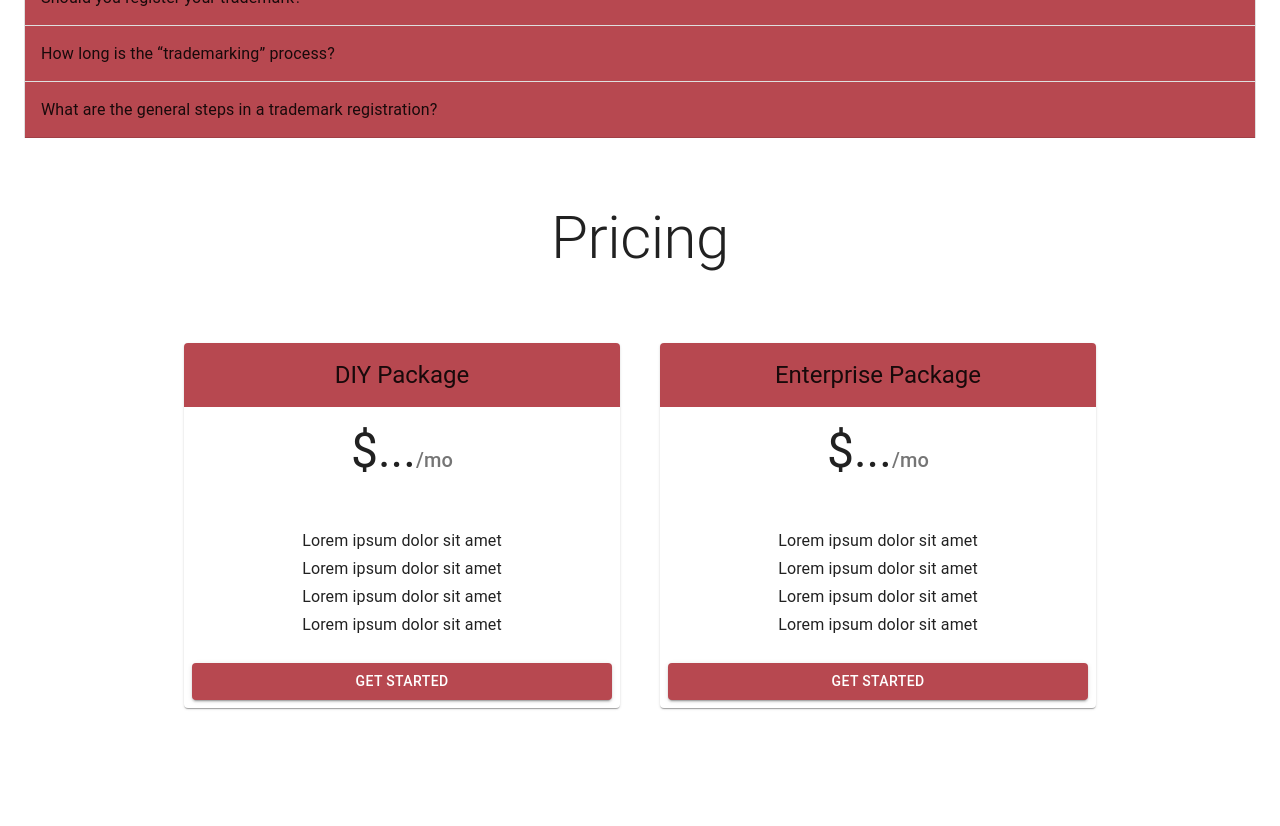
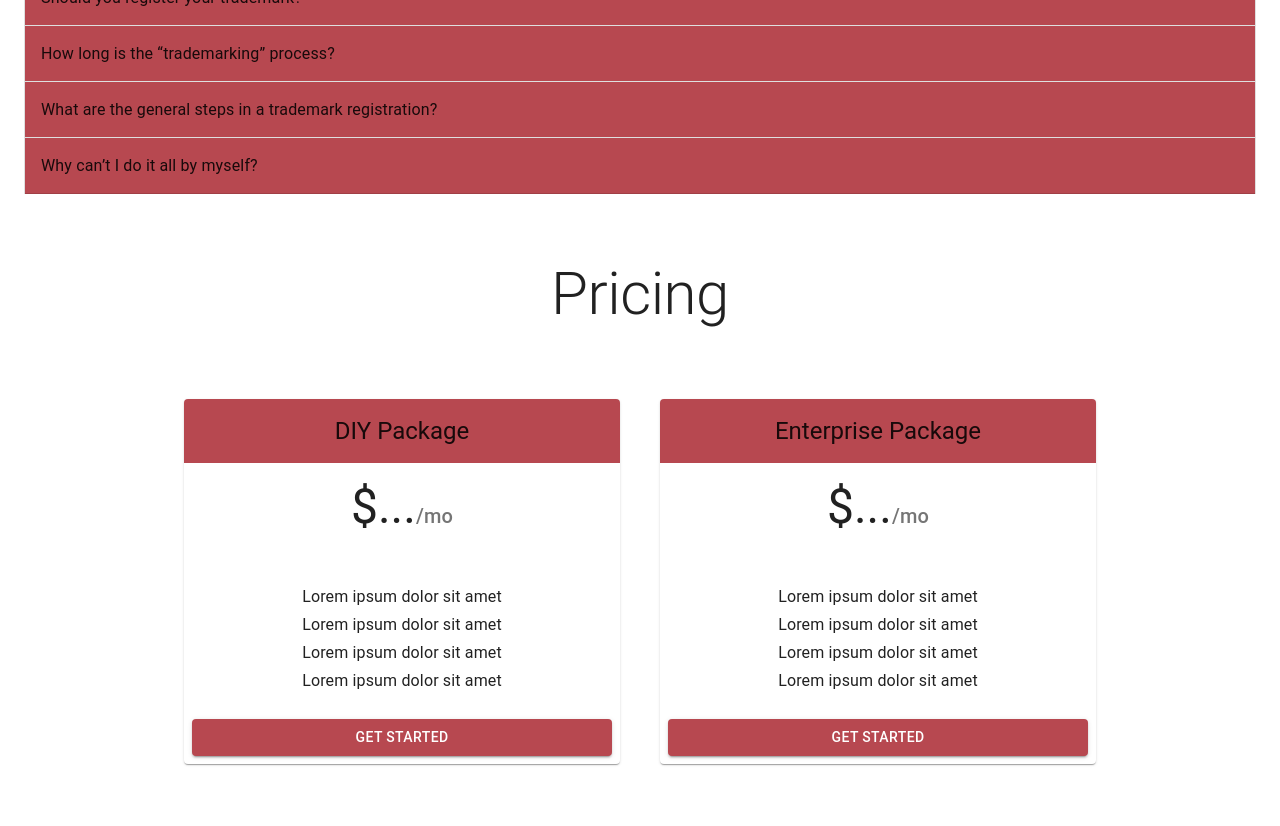
Before and after one commit to BCIT-SSD-2020-21/industry-project-checkmarks, a React (Create React App) app: page / in a window 1280 px wide. Shown: the part 1920-2746 px from the top of the page. Built offline with nearby package versions, Linux system fonts and the light colour scheme; no server answers.

Commit message:
add sixth faq

```diff
--- a/src/components/LandingPage/Faq.js
+++ b/src/components/LandingPage/Faq.js
@@ -211,6 +211,24 @@ export default function Faq() {
                     </Typography>
                 </AccordionDetails>
             </Accordion>
+            {/*  /// PANEL 6 ////  */}
+            <Accordion
+                square
+                expanded={expanded === 'panel6'}
+                onChange={handleChange('panel6')}
+                >
+                <AccordionSummary
+                    aria-controls="panel6d-content"
+                    id="panel6d-header"
+                    >
+                    <Typography>Why can’t I do it all by myself?</Typography>
+                </AccordionSummary>
+                <AccordionDetails>
+                    <Typography>
+                        You can do it yourself! Use our DIY+ option. However, the first time one tries something new isn’t always my best performance. If you have the risk tolerance to try your first trademark application on your own, then feel free!   If you need a little extra help from time-to-time, we offer that sort of help too.
+                    </Typography>
+                </AccordionDetails>
+            </Accordion>
 
             </Container>
         </React.Fragment>
```
